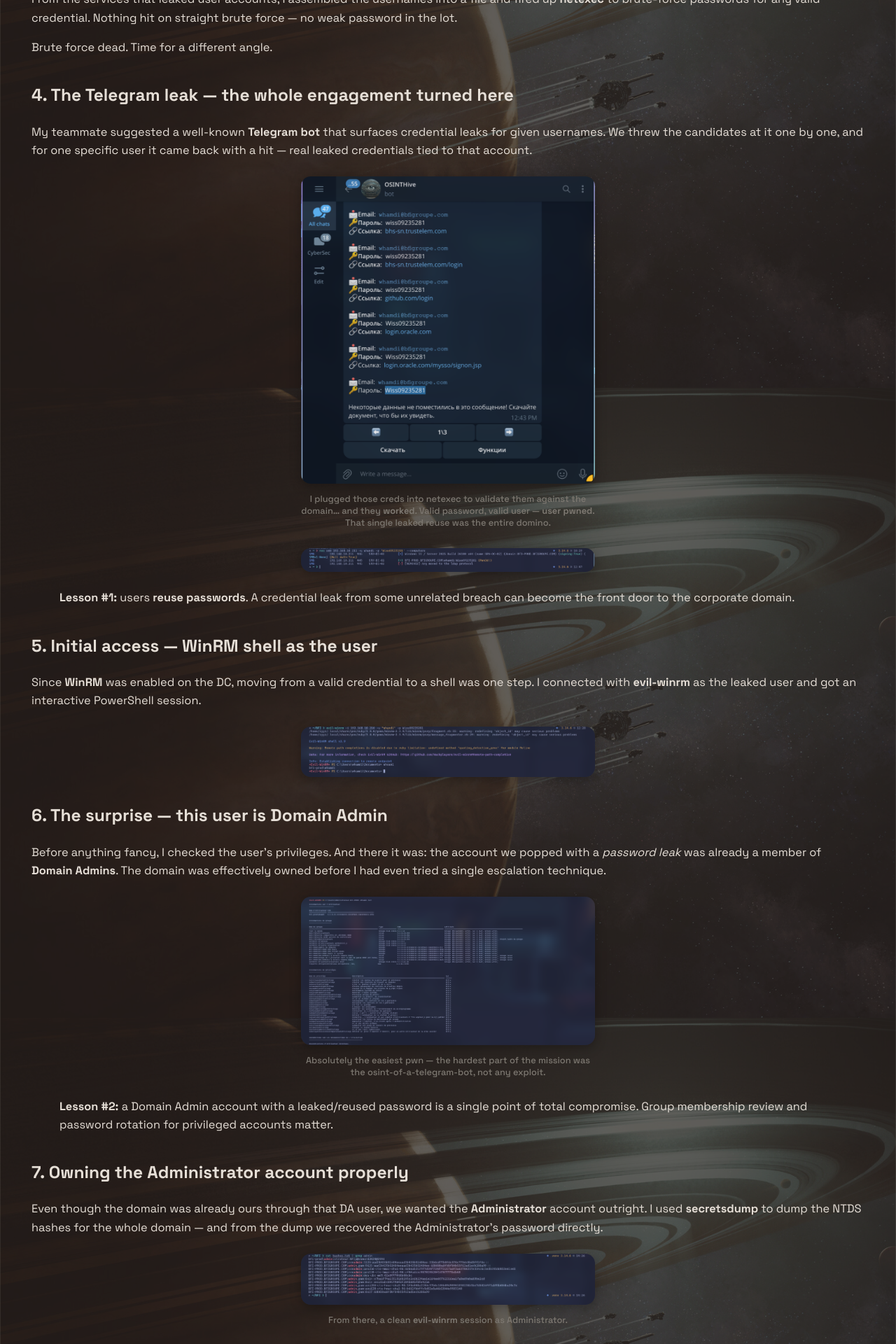
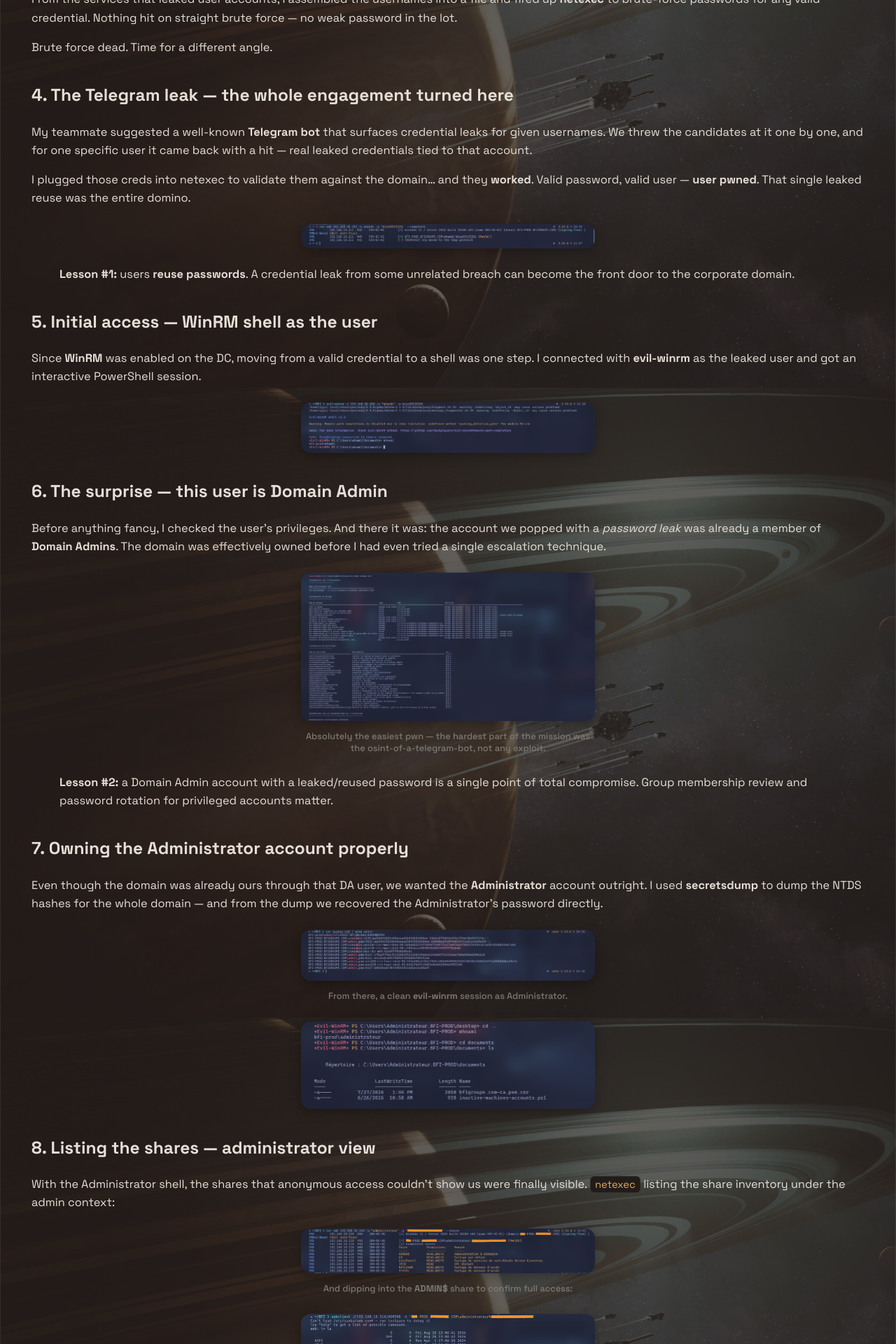
Before and after one commit to 0xZyyz/0xZyyz.github.io, a Jekyll site: the page built from _posts/2026-08-29-internal-ad-pentest-internship.md, in a window 1280 px wide. Shown: the part 1246-3166 px from the top of the page at 70% size. Built offline with Jekyll 4.4.1, drawn with Linux system fonts in a browser that asks for light colours.

Commit message:
Remove telegram leak screenshot from AD pentest post

```diff
--- a/_posts/2026-08-29-internal-ad-pentest-internship.md
+++ b/_posts/2026-08-29-internal-ad-pentest-internship.md
@@ -36,8 +36,6 @@
 ## 4. The Telegram leak — the whole engagement turned here
 
 My teammate suggested a well-known **Telegram bot** that surfaces credential leaks for given usernames. We threw the candidates at it one by one, and for one specific user it came back with a hit — real leaked credentials tied to that account.
-
-![credentials leak from the telegram bot](/assets/posts/internal-ad-pentest/telegram-leak.png)
 
 I plugged those creds into netexec to validate them against the domain... and they **worked**. Valid password, valid user — **user pwned**. That single leaked reuse was the entire domino.
 
```
Also changed, not shown: assets/posts/internal-ad-pentest/telegram-leak.png (deleted).
